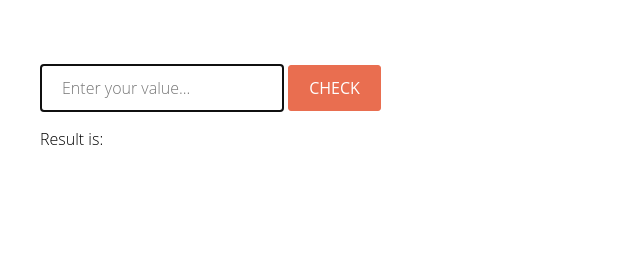
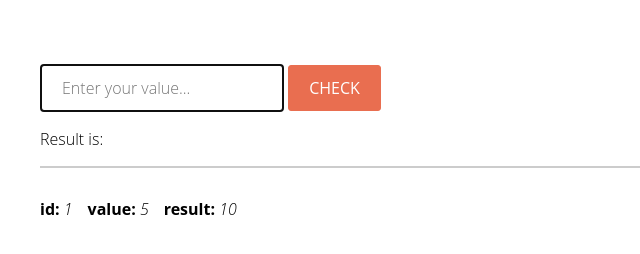
Before and after one commit to nazarbek7/ex_create-api, a website: page index.html in a window 1280 px wide. Shown: the whole page, without its empty margins (0-640 px from the left). Drawn offline with Linux system fonts and the light colour scheme.

Commit message:
data history

```diff
--- a/index.html
+++ b/index.html
@@ -12,6 +12,14 @@
         <button type="submit">CHECK</button>
         <p>Result is: </p>
     </form>
+
+    <div class="history">
+        <div class="history__item">
+            <span>id: <i>1</i></span>
+            <span>value: <i>5</i></span>
+            <span>result: <i>10</i></span>
+        </div>
+    </div>
 </div>
 </body>
 </html>
--- a/styles.css
+++ b/styles.css
@@ -6,7 +6,24 @@
 
 .container {
   display: flex;
+  flex-direction: column;
   margin: 4rem auto auto 2rem;
+}
+
+.history {
+  display: flex;
+  flex-direction: column;
+  padding-top: 30px;
+  border-top: 2px solid #ccc;
+}
+
+.history__item {
+  display: flex;
+  align-items: center;
+}
+
+.history__item span {
+  margin-right: 15px;
 }
 
 span {
```
